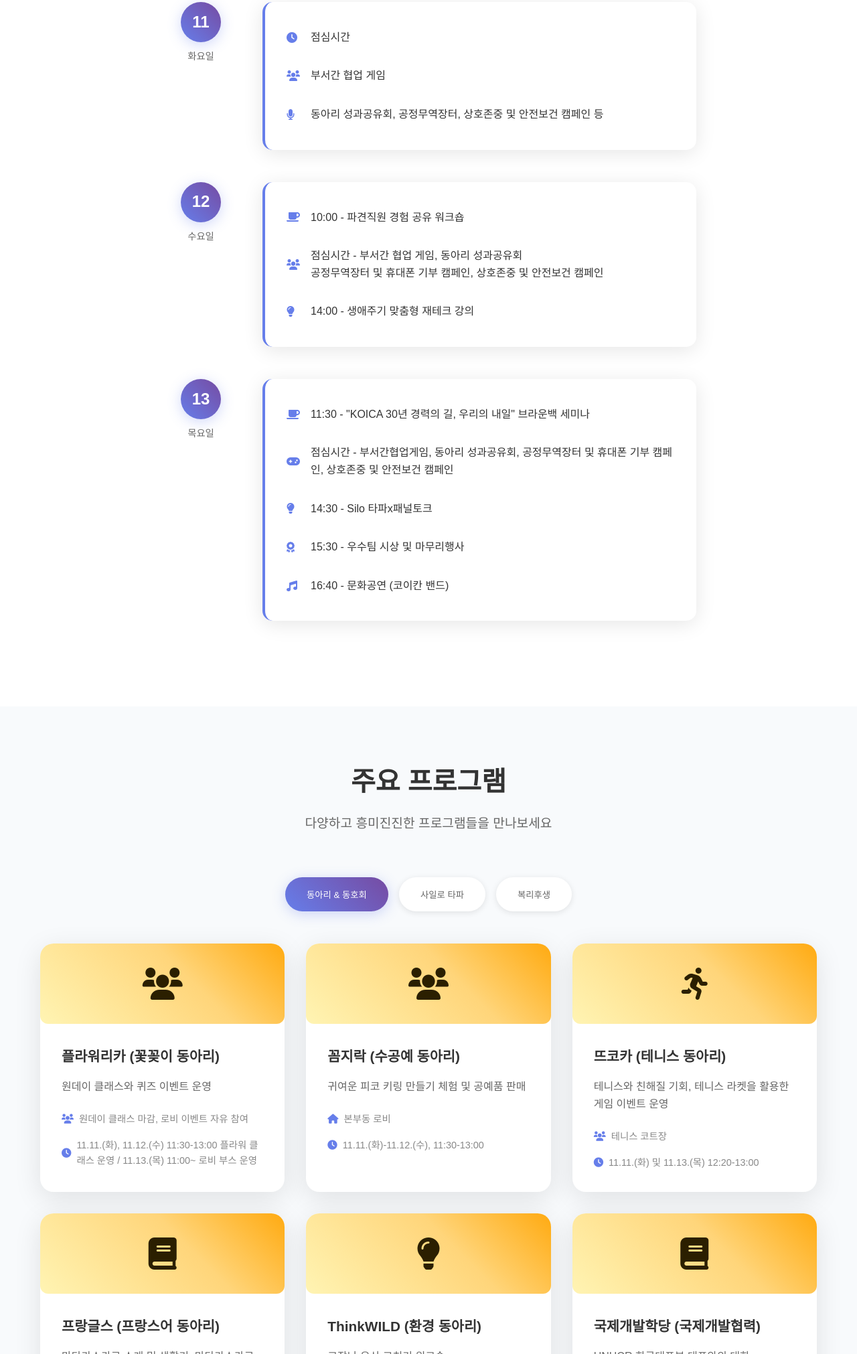
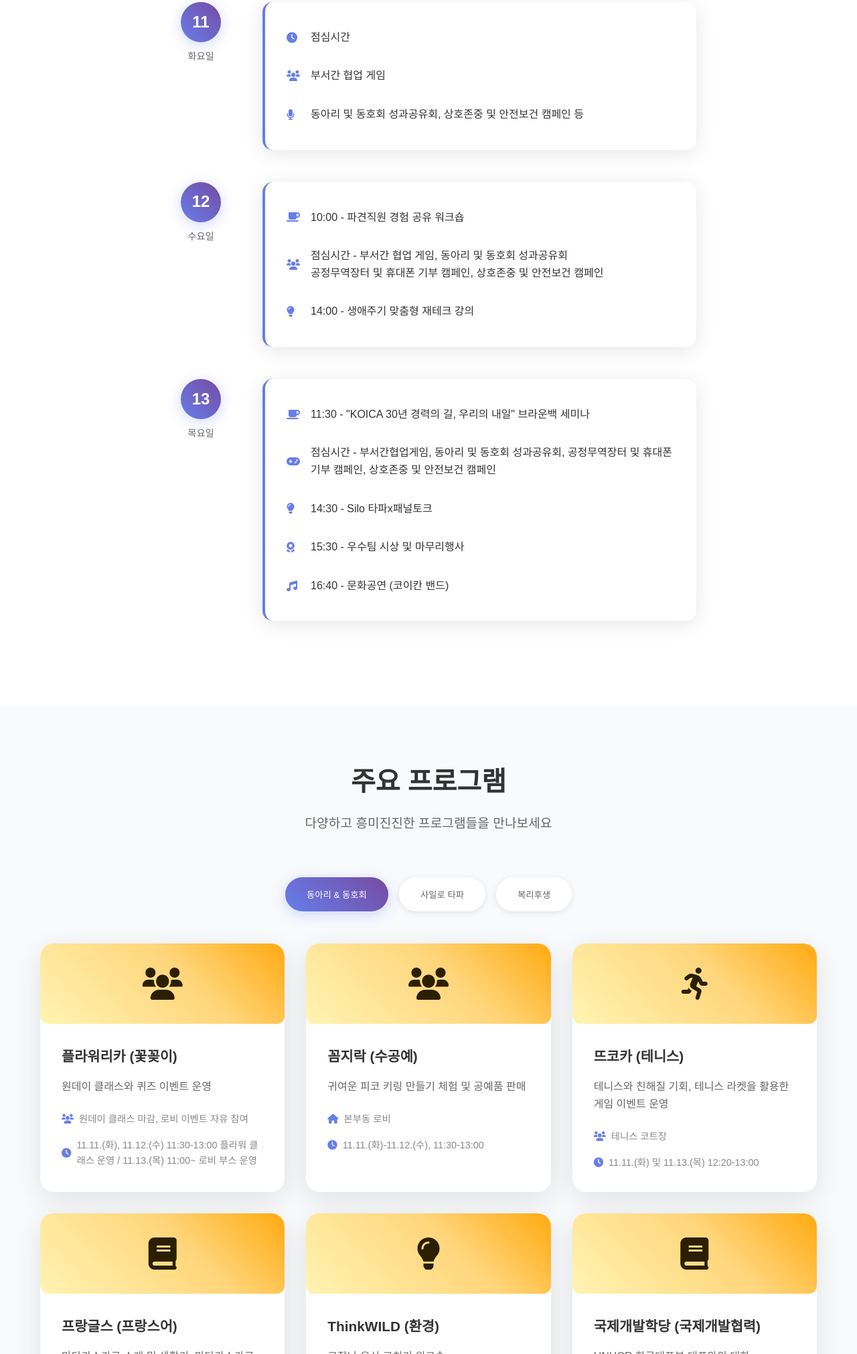
Before and after one commit to gyeo951010-lab/festival, a plain HTML site: page index.html in a window 1280 px wide. Shown: the part 1707-3729 px from the top of the page at 67% size. Drawn offline with Linux system fonts and the light colour scheme; a web font is replaced by a local one.

Commit message:
overall minor changes

```diff
--- a/index.html
+++ b/index.html
@@ -88,7 +88,7 @@
                     <div class="card-icon">
                         <i class="fas fa-star"></i>
                     </div>
-                    <h3>동아리 성과공유회</h3>
+                    <h3>동아리 및 동호회 성과공유회</h3>
                     <p>직원 간 학습과 네트워킹을 통해 함께 성장하는 조직문화를 만들어갑니다.</p>
                 </div>
             </div>
@@ -122,7 +122,7 @@
                             </div>
                             <div class="detail-item">
                                 <i class="fas fa-microphone"></i>
-                                <span>동아리 성과공유회, 공정무역장터, 상호존중 및 안전보건 캠페인 등</span>
+                                <span>동아리 및 동호회 성과공유회, 상호존중 및 안전보건 캠페인 등</span>
                             </div>
                         </div>
                     </div>
@@ -140,7 +140,7 @@
                             </div>
                             <div class="detail-item">
                                 <i class="fas fa-users"></i>
-                                <span>점심시간 - 부서간 협업 게임, 동아리 성과공유회<br>공정무역장터 및 휴대폰 기부 캠페인, 상호존중 및 안전보건 캠페인</span>
+                                <span>점심시간 - 부서간 협업 게임, 동아리 및 동호회 성과공유회<br>공정무역장터 및 휴대폰 기부 캠페인, 상호존중 및 안전보건 캠페인</span>
                             </div>
                             <div class="detail-item">
                                 <i class="fas fa-lightbulb"></i>
@@ -162,7 +162,7 @@
                             </div>
                             <div class="detail-item">
                                 <i class="fas fa-gamepad"></i>
-                                <span>점심시간 - 부서간협업게임, 동아리 성과공유회, 공정무역장터 및 휴대폰 기부 캠페인, 상호존중 및 안전보건 캠페인</span>
+                                <span>점심시간 - 부서간협업게임, 동아리 및 동호회 성과공유회, 공정무역장터 및 휴대폰 기부 캠페인, 상호존중 및 안전보건 캠페인</span>
                             </div>
                             <div class="detail-item">
                                 <i class="fas fa-lightbulb"></i>
@@ -201,7 +201,7 @@
                     <div class="program-card">
                         <div class="program-image"><i class="fas fa-users"></i></div>
                         <div class="program-info">
-                            <h4>플라워리카 (꽃꽂이 동아리)</h4>
+                            <h4>플라워리카 (꽃꽂이)</h4>
                             <p>원데이 클래스와 퀴즈 이벤트 운영</p>
                             <div class="program-meta">
                                 <span><i class="fas fa-users"></i> 원데이 클래스 마감, 로비 이벤트 자유 참여</span>
@@ -213,7 +213,7 @@
                     <div class="program-card">
                         <div class="program-image"><i class="fas fa-users"></i></div>
                         <div class="program-info">
-                            <h4>꼼지락 (수공예 동아리)</h4>
+                            <h4>꼼지락 (수공예)</h4>
                             <p>귀여운 피코 키링 만들기 체험 및 공예품 판매</p>
                             <div class="program-meta">
                                 <span><i class="fas fa-home"></i> 본부동 로비</span>
@@ -225,7 +225,7 @@
                     <div class="program-card">
                         <div class="program-image"><i class="fas fa-running"></i></div>
                         <div class="program-info">
-                            <h4>뜨코카 (테니스 동아리)</h4>
+                            <h4>뜨코카 (테니스)</h4>
                             <p>테니스와 친해질 기회, 테니스 라켓을 활용한 게임 이벤트 운영</p>
                             <div class="program-meta">
                                 <span><i class="fas fa-users"></i> 테니스 코트장</span>
@@ -237,7 +237,7 @@
                     <div class="program-card">
                         <div class="program-image"><i class="fas fa-book"></i></div>
                         <div class="program-info">
-                            <h4>프랑글스 (프랑스어 동아리)</h4>
+                            <h4>프랑글스 (프랑스어)</h4>
                             <p>마다가스카르 소개 및 생활기, 마다가스카르와 개발협력 소개</p>
                             <div class="program-meta">
                                 <span><i class="fas fa-users"></i> 30명</span>
@@ -249,7 +249,7 @@
                     <div class="program-card">
                         <div class="program-image"><i class="fas fa-lightbulb"></i></div>
                         <div class="program-info">
-                            <h4>ThinkWILD (환경 동아리)</h4>
+                            <h4>ThinkWILD (환경)</h4>
                             <p>고장난 우산 고치기 워크숍</p>
                             <div class="program-meta">
                                 <span><i class="fas fa-users"></i> 20명 (신청 마감)</span>
@@ -342,7 +342,8 @@
                         <div class="program-image"><i class="fas fa-users"></i></div>
                         <div class="program-info">
                             <h4>Silo 타파x패널토크</h4>
-                            <p>코이카 내 부서 간 장벽 해소하려면? 11.13.(목), 14:30 대강당으로 오세요</p>
+                            <p>코이카 내 부서 간 장벽 해소하려면? 11.13.(목), 14:30 대강당으로 오세요
+                               *Zoom 링크 : (ID) 865 3037 8816 (PW) koica </p>
                         </div>
                     </div>
                 </div>
```
